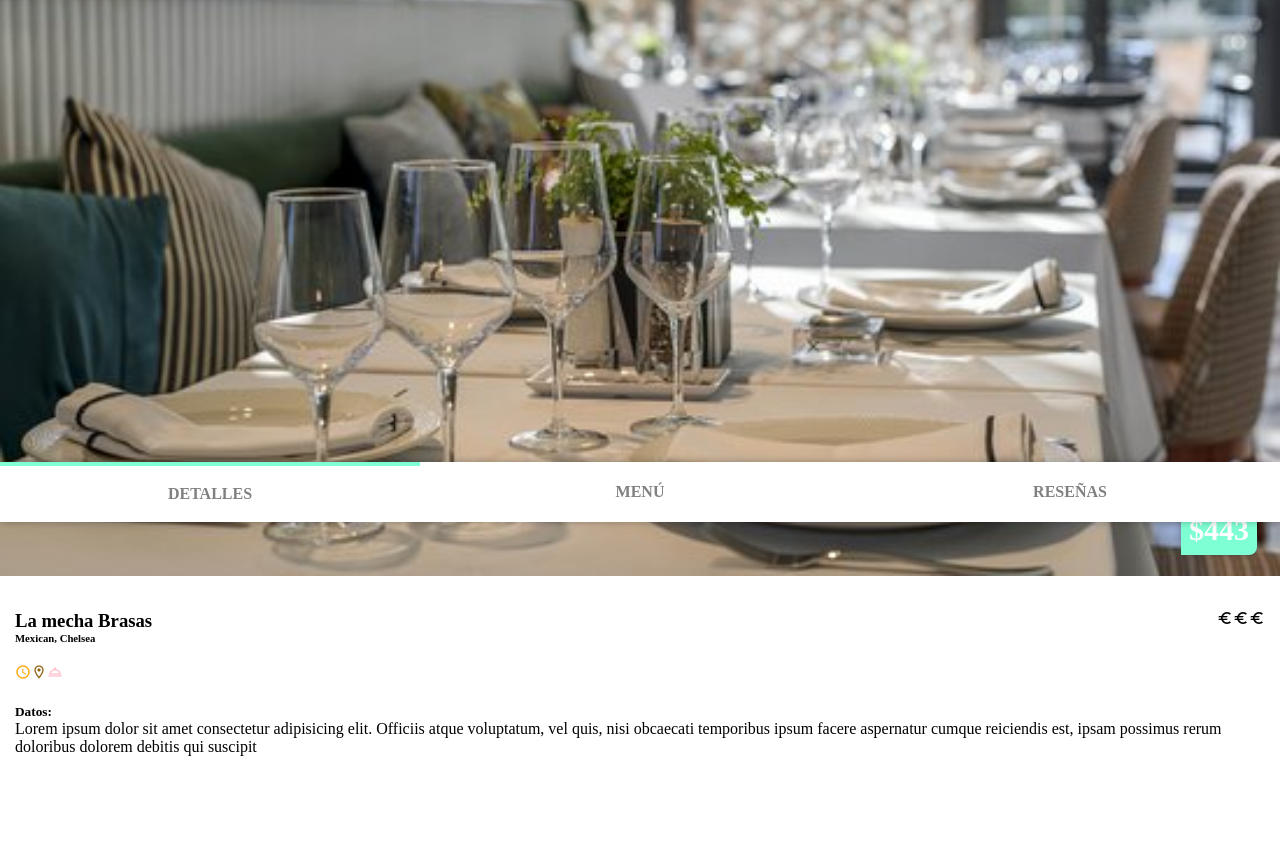
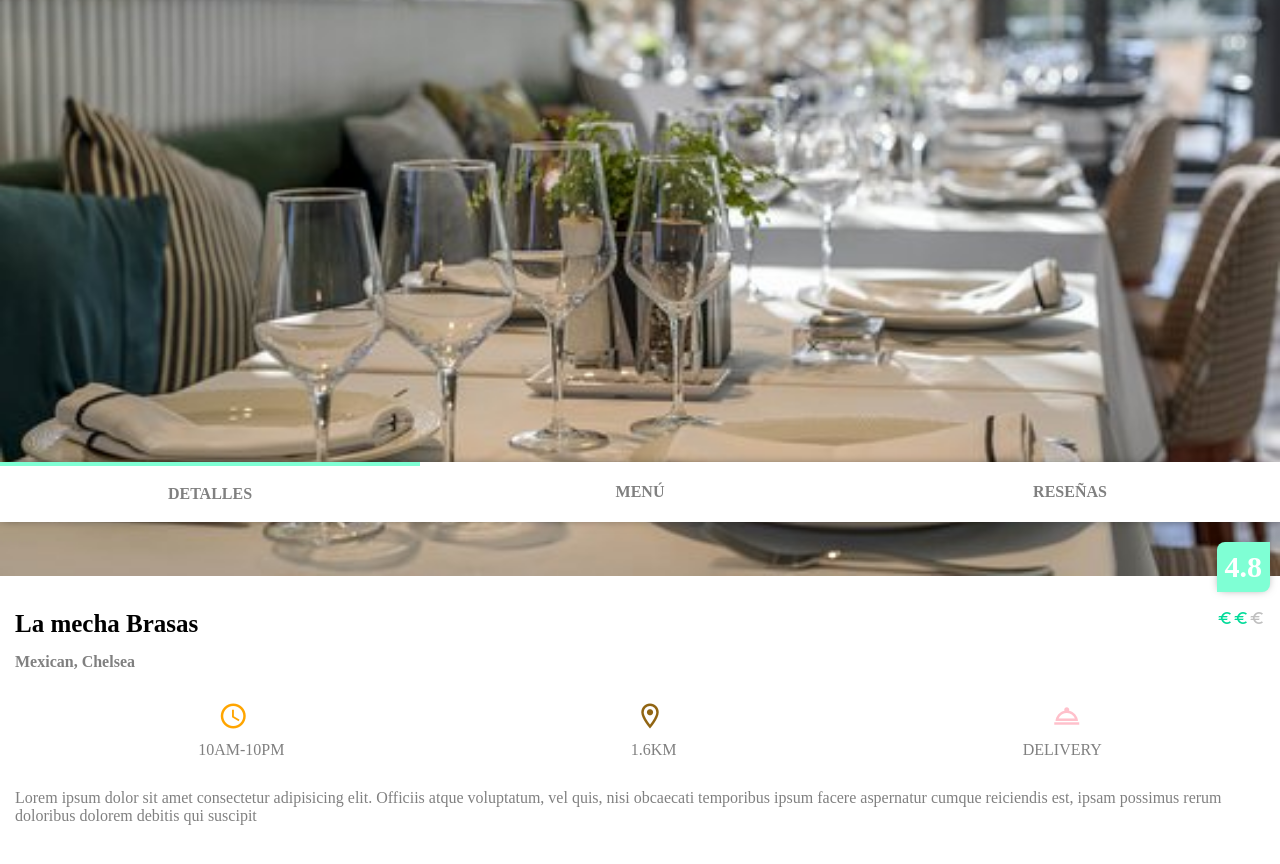
Before and after one commit to FacundoGonzalez2005/portafolio, a plain HTML site: page trabajo2/resto.html in a window 1280 px wide. Shown: the part 278-1142 px from the top of the page. Before the commit the page ends 1109 px from the top, so only its background shows below. Drawn offline with Linux system fonts and the light colour scheme.

```diff
--- a/trabajo2/css/estilos3.css
+++ b/trabajo2/css/estilos3.css
@@ -60,18 +60,18 @@
 .resto_image{
     height: 40%;
     width: 100%;
-
 }
 
 
 .tag{
     height: 40px;
     width: auto;
-    background-color: greenyellow;
+    background-color: rgb(0, 219, 153);
     right: 15px;
-    bottom: 15px;
+    bottom: -10px;
     border-radius: 8px 0;
     padding: 8px;
+    font-size: 20px;
     font-weight: 700;
     color: white;
 }
@@ -86,6 +86,20 @@
     display: flex;
     flex-direction: column;
     gap:20px;
+    span{
+        color: gray;
+    }
+    .iconos{
+        span:nth-child(1){
+            color: rgb(0, 219, 153);
+        }
+        span:nth-child(2){
+            color: rgb(0, 219, 153);
+        }
+        span:nth-child(3){
+            color: rgba(128, 128, 128, 0.505);
+        }
+    }
 }
 
 .resto_menu{
@@ -130,7 +144,15 @@
     }
 }
 
-
+.resto_titulo{
+    h2{
+        font-size: 25px;
+    }
+    h4{
+        color: gray;
+        padding-top: 15px;
+    }
+}
 
 .contenedor_tarjetas{
     display: flex;
@@ -168,7 +190,15 @@
 }
 
 .info{
+    span{
+        cursor: pointer;
+    }
     .iconos{
+        display: flex;
+        width: 100%;
+        margin: 10px;
+        font-size: 30px;
+        justify-content: space-around;
         span:nth-child(1) {
             color: orange;
         }
@@ -179,9 +209,23 @@
             color: pink;
         }
     }
+    .texto{
+        display: flex;
+        width: 100%;
+        justify-content: space-around;
+        margin: 10px;
+        span{
+            color: gray;
+        }
+    }
 }
 
 @media (orientation: landscape){
+    .resto_image{
+        height: 10%;
+        width: 100%;
+    }
+
     .contenedor_tarjetas{
         flex-direction: row;
         flex-wrap: wrap;
@@ -222,8 +266,8 @@
         height: auto;
         width: auto;
         background-color: aquamarine;
-        right: 23px;
-        bottom: 25px;
+        right: 10px;
+        bottom:-12px;
         border-radius: 8px 0;
         padding: 8px;
         font-weight: 700;
--- a/trabajo2/resto.html
+++ b/trabajo2/resto.html
@@ -11,14 +11,14 @@
     <section class="resto_image pr ">
         <a href="index.html" class="volver iconos pa">close</a>
         <img class="img_fit" src="img/restaurante.jpg" alt="">
-        <div class="tag pa centgrid sombra">$443</div>
+        <div class="tag pa centgrid sombra">4.8</div>
     </section>
 
     <section class="resto_desc">
         <div class="flex100">
             <div class="resto_titulo">
-                <h3>La mecha Brasas</h3>
-                <h6>Mexican, Chelsea</h6>
+                <h2>La mecha Brasas</h2>
+                <h4>Mexican, Chelsea</h4>
             </div>
             <div class="iconos">
                 <span>euro</span><span>euro</span><span>euro</span>
@@ -28,8 +28,12 @@
             <div class="iconos">
                 <span>schedule</span><span>location_on</span><span>room_service</span>
             </div>
+            <div class="texto">
+                <span>10AM-10PM</span><span>1.6KM</span><span>DELIVERY</span>
+            </div>
+
         </section>
-        <span><h5>Datos: </h5>Lorem ipsum dolor sit amet consectetur adipisicing elit. Officiis atque voluptatum, vel quis, nisi obcaecati temporibus ipsum facere aspernatur cumque reiciendis est, ipsam possimus rerum doloribus dolorem debitis qui suscipit</span>
+        <span>Lorem ipsum dolor sit amet consectetur adipisicing elit. Officiis atque voluptatum, vel quis, nisi obcaecati temporibus ipsum facere aspernatur cumque reiciendis est, ipsam possimus rerum doloribus dolorem debitis qui suscipit</span>
     </section>
 
     <nav class="resto_menu sombra">
```
